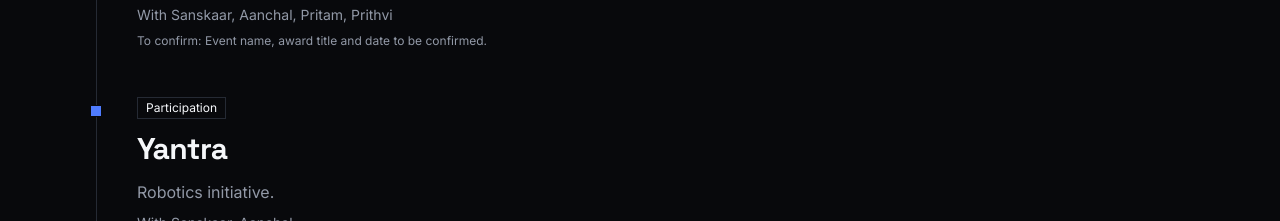
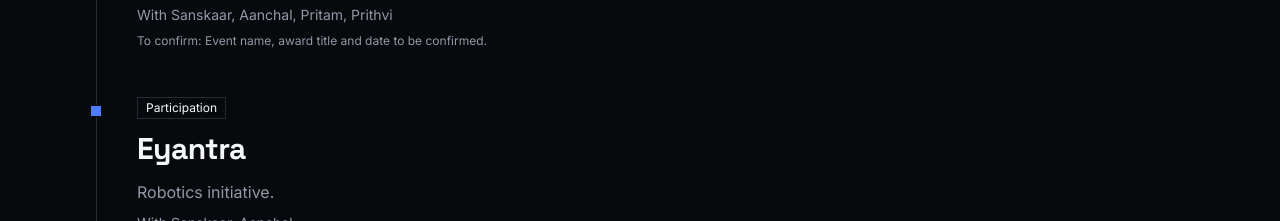
Before and after one commit to SanskaarUndale21/Quadbits, a Next.js app: page / in a window 1280 px wide. Shown: the part 5540-5761 px from the top of the page. Built offline with nearby package versions, Linux system fonts and the light colour scheme.

Commit message:
Rename Yantra to Eyantra

```diff
--- a/data/achievements.ts
+++ b/data/achievements.ts
@@ -37,7 +37,7 @@
   },
   {
     id: "yantra",
-    title: "Yantra",
+    title: "Eyantra",
     kind: "participation",
     detail: "Robotics initiative.",
     members: ["sanskaar", "aanchal"],
--- a/data/capabilities.ts
+++ b/data/capabilities.ts
@@ -26,7 +26,7 @@
     label: "Robotics and drones",
     group: "technical",
     members: ["sanskaar", "aanchal"],
-    evidence: { text: "SkyX drone venture. Yantra, NIDAR 2026 and ISRO related work, status to be confirmed.", confirm: true },
+    evidence: { text: "SkyX drone venture. Eyantra, NIDAR 2026 and ISRO related work, status to be confirmed.", confirm: true },
     pairsWith: ["embedded", "prototyping"],
   },
   {
--- a/data/team.ts
+++ b/data/team.ts
@@ -23,7 +23,7 @@
       ok("Code Bharta 2025 winner with the team, ₹50,000"),
       ok("First place, Agamya Cybertech Hackathon (CTF) with Aanchal, ₹50,000"),
     ],
-    projects: [tbc("Robotics: Yantra, NIDAR 2026, ISRO related work. Participation status to be confirmed")],
+    projects: [tbc("Robotics: Eyantra, NIDAR 2026, ISRO related work. Participation status to be confirmed")],
     links: {},
   },
   {
```
